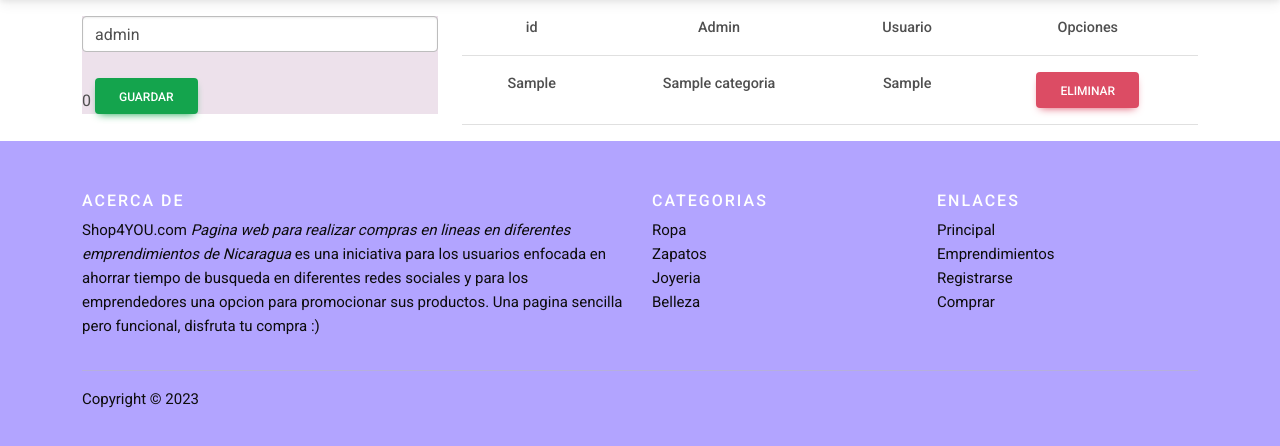
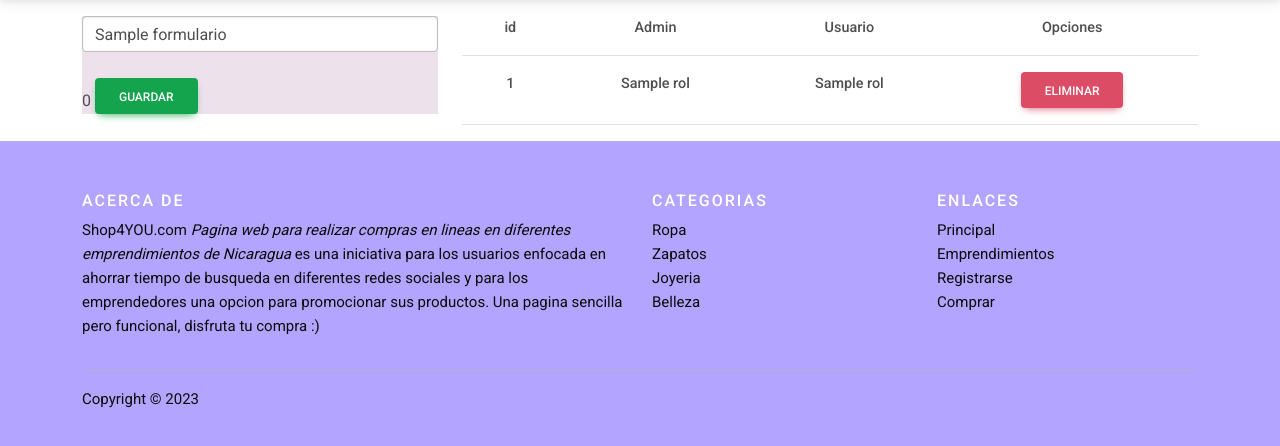
Before and after one commit to angie11laleska/ecommerce, a Flask app: template templates/admin/editRoles.html in a window 1280 px wide. Shown: the part 127-573 px from the top of the page. Run offline with Flask 3, Linux system fonts and the light colour scheme; the template is opened without the code that fills it: most values are stand-ins (such as "Sample title", 1, 10 or a date in 2020); lists and menus that the app fills with data are empty; some libraries are stand-ins or nearby versions.

Commit message:
se avanzo en editar y eliminar roles, no funciona bien aun

```diff
--- a/app.py
+++ b/app.py
@@ -143,8 +143,6 @@
         rows = text("SELECT * FROM persona WHERE usuario = :usuario")
         result = db.execute(rows, {"usuario":usuario, "contraseña": contraseña}).fetchone()
 
-
-
         print(result)
         # print(request.form.get("contraseña"))
 
@@ -170,14 +168,11 @@
 @app.route("/logout")
 def logout():
     """Log user out"""
-
     # Forget any user_id
     session.clear()
 
     # Redirect user to login form
     return redirect("/")
-
-
 
 # parte del admin
 @app.route("/admin/categoria" , methods=["GET", "POST"])
@@ -207,7 +202,6 @@
     query2 = db.execute(text("select * from categoria")).fetchall()
     print(f"Esto es categoria2 {query2}")
     return render_template("admin/categoria.html", categorias = query, cat_padre= query2)
-
 
 @app.route("/admin/categoria/editar/<int:id_categoria>" , methods=["GET","POST"])
 def editarcate(id_categoria):
@@ -307,3 +301,30 @@
             flash("Ingrese un rol", "warning")
     query2 = db.execute(text("select * from roles")).fetchall()
     return render_template("admin/roles.html", roles = query2)
+
+@app.route("/admin/roles/editar/<int:id>" , methods=["GET","POST"])
+def editarRoles(id):
+    if request.method == "POST":
+        idhidden = request.form.get("id")
+        nombre = request.form.get("nombre")
+        if nombre:
+            query = (text("UPDATE roles SET nombre = :nombre WHERE id = (:idhidden);"))
+            db.execute(query,{"idhidden":idhidden, "nombre":nombre})
+            print("nombre")
+        db.commit()
+        return redirect("/admin/roles")
+
+    query2 = db.execute(text("select * from roles")).fetchall()
+
+    query3 = text("SELECT nombre FROM roles WHERE id = :id")
+    formulario = db.execute(query3,{"id":id}).fetchone()
+
+    print(f"Esto es categoria2 {query2}")
+    return render_template("/admin/editRoles.html", id = int(id), roles = query, formulario = formulario)
+
+@app.route("/admin/roles/eliminar/<int:id>" , methods=["GET"])
+def eliminarRoles(id):
+    query = (text("delete from roles where id= (:id)"))
+    db.execute(query,{"id":id})
+    db.commit()
+    return redirect("/admin/roles")
--- a/templates/admin/editRoles.html
+++ b/templates/admin/editRoles.html
@@ -10,9 +10,9 @@
     <div class="row">
         <div class="col-4">
             <div class="formulario">
-                <form action="/admin/roles/editar/{{id_roles}}" method="post">
-                    <input type="hidden" name="id_roles" value="{{id_roles}}">
-                    <input type="text" name="nombre" id="" placeholder="Nombre Rol" class="form-control mt-3" value="{{formulario.nombre_roles}}"> <br>0
+                <form action="/admin/roles/editar/{{id}}" method="post">
+                    <input type="hidden" name="id" value="{{id}}">
+                    <input type="text" name="nombre" id="" placeholder="Nombre Rol" class="form-control mt-3" value="{{formulario.nombre}}"> <br>0
                     <input type="submit" value="Guardar" class="btn btn-success">
                 </form>
             </div>
@@ -29,24 +29,24 @@
                         </tr>
                     </thead>
                     <tbody>
-                        {% if categorias %}
-                                {% for categoria in categorias %}
+                        {% if roles %}
+                                {% for rol in roles %}
                                     <tr class="text-center">
-                                        <th>{{categoria.id_categoria}}</th>
-                                        <th>{{categoria.nombre_categoria}}</th>
-                                        {% if categoria.cat_padre == None %}
-                                        <th class="text-center"><i class="fa-solid fa-crown fa-beat " style="color: #fbf304;"></i></i></th>
+                                        <th>{{rol.id}}</th>
+                                        <th>{{rol.nombre}}</th>
+                                        {% if rol.nombre == 'Admin' %}
+                                        <th class="text-center"><i class="fa-solid fa-crown fa-beat" style="color: #fbf304;"></i></i></th>
                                         {%else %}
-                                            <th>{{categoria.cat_padre}}</th>
+                                            <th>{{rol.nombre}}</th>
                                         {%endif%}
                                         <th>
-                                            <a href="/admin/categoria/eliminar/{{categoria.id_categoria}}" class="btn btn-danger"> Eliminar</a>
+                                            <a href="/admin/roles/eliminar/{{rol.id}}" class="btn btn-danger"> Eliminar</a>
                                         </th>
                                     </tr>
                                 {% endfor %}
                             {%else %}
 
-                               <h1>no hay categoria</h1>
+                               <h1>no hay roles</h1>
                             {%endif%}
 
                     </tbody>
```
